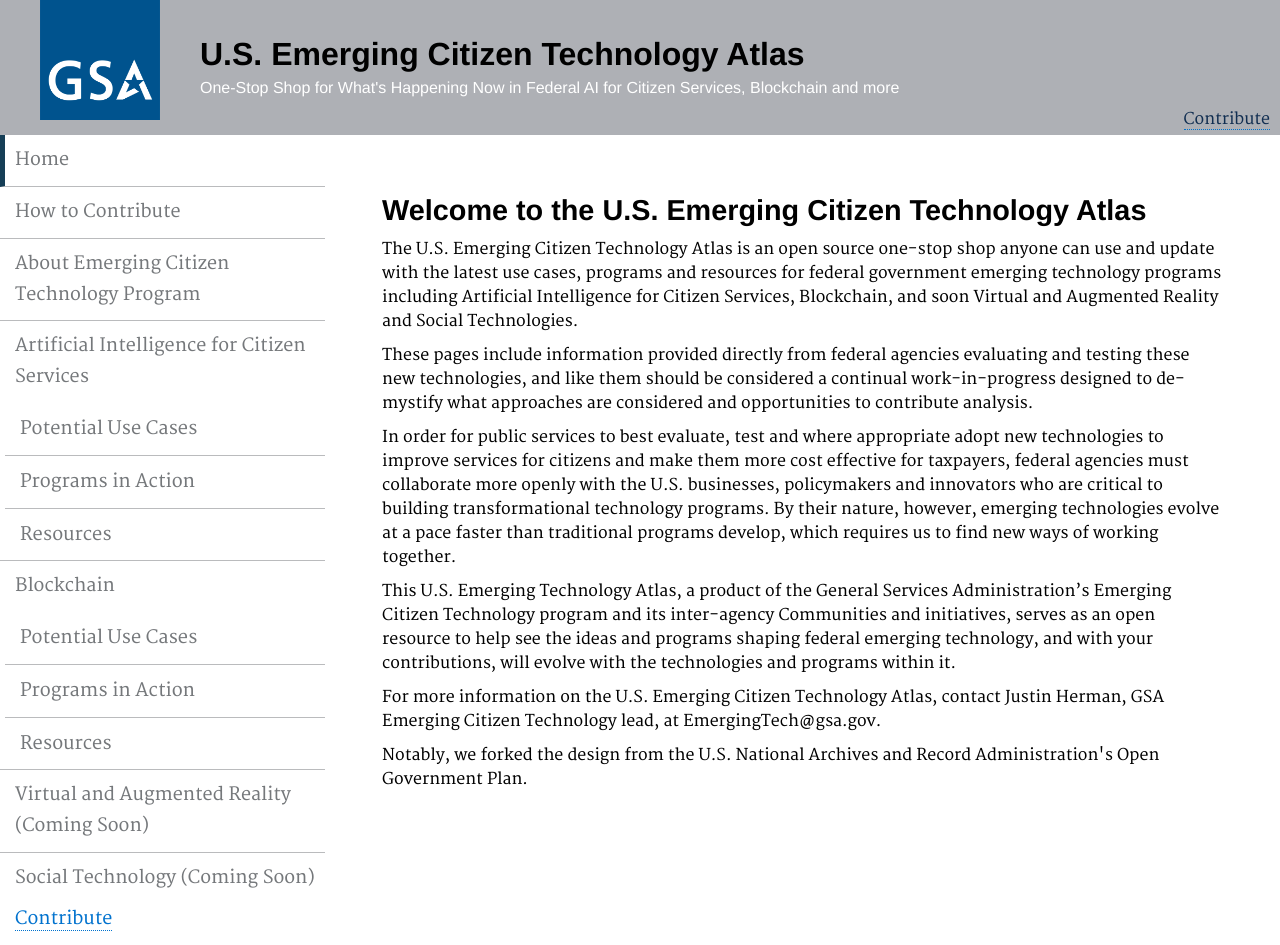
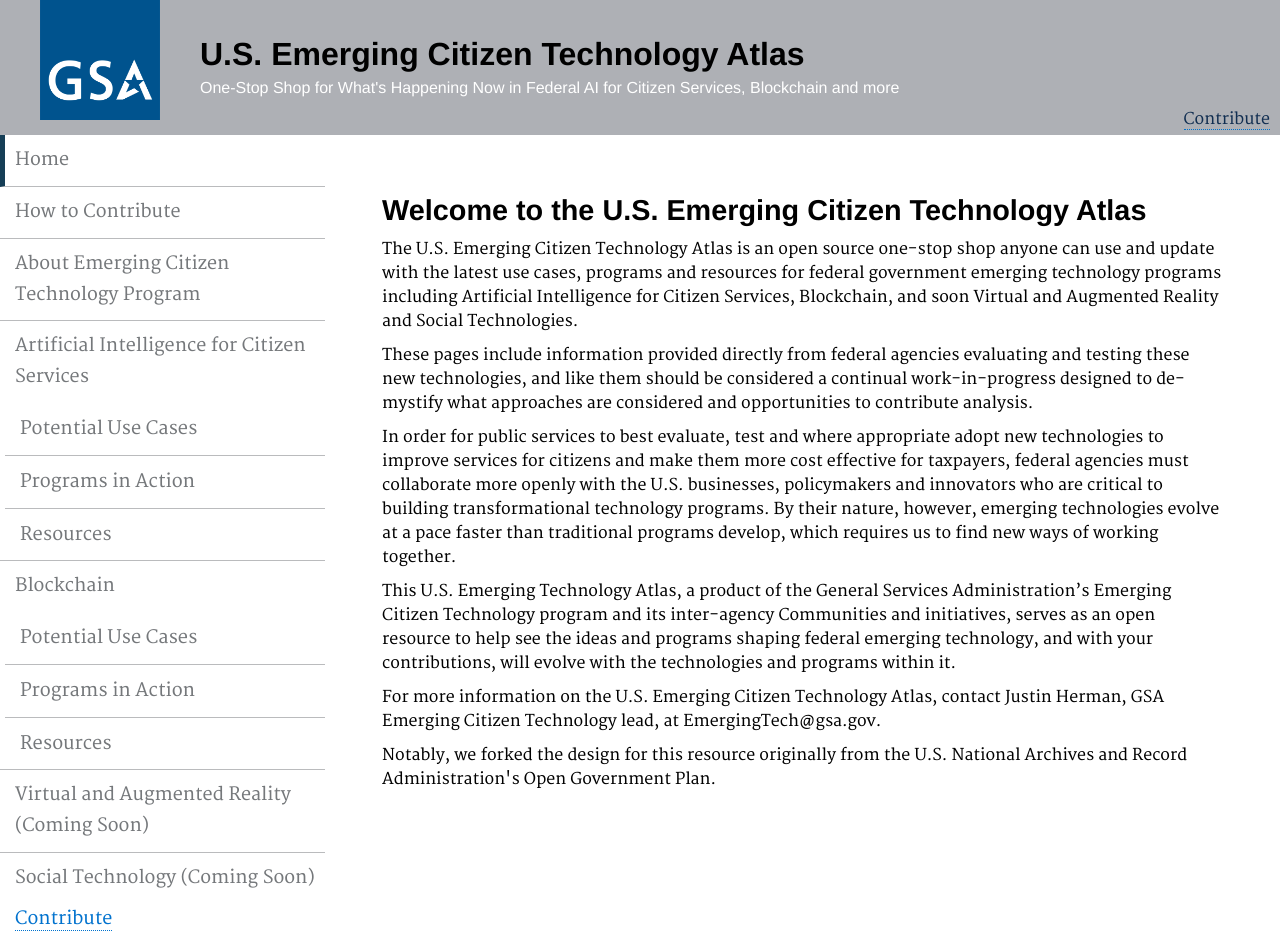
Before and after one commit to GSA/emerging-technology-atlas, a Jekyll site: the page built from pages/index.md, in a window 1280 px wide. Built offline with Jekyll 4.4.1, drawn with Linux system fonts in a browser that asks for light colours.

Commit message:
Update index.md

```diff
--- a/pages/index.md
+++ b/pages/index.md
@@ -18,4 +18,4 @@ description: ""
 
 <p>For more information on the U.S. Emerging Citizen Technology Atlas, contact Justin Herman, GSA Emerging Citizen Technology lead, at EmergingTech@gsa.gov.</p>
 
-<p>Notably, we forked the design from the U.S. National Archives and Record Administration's Open Government Plan.</p>
+<p>Notably, we forked the design for this resource originally from the U.S. National Archives and Record Administration's Open Government Plan.</p>
```
